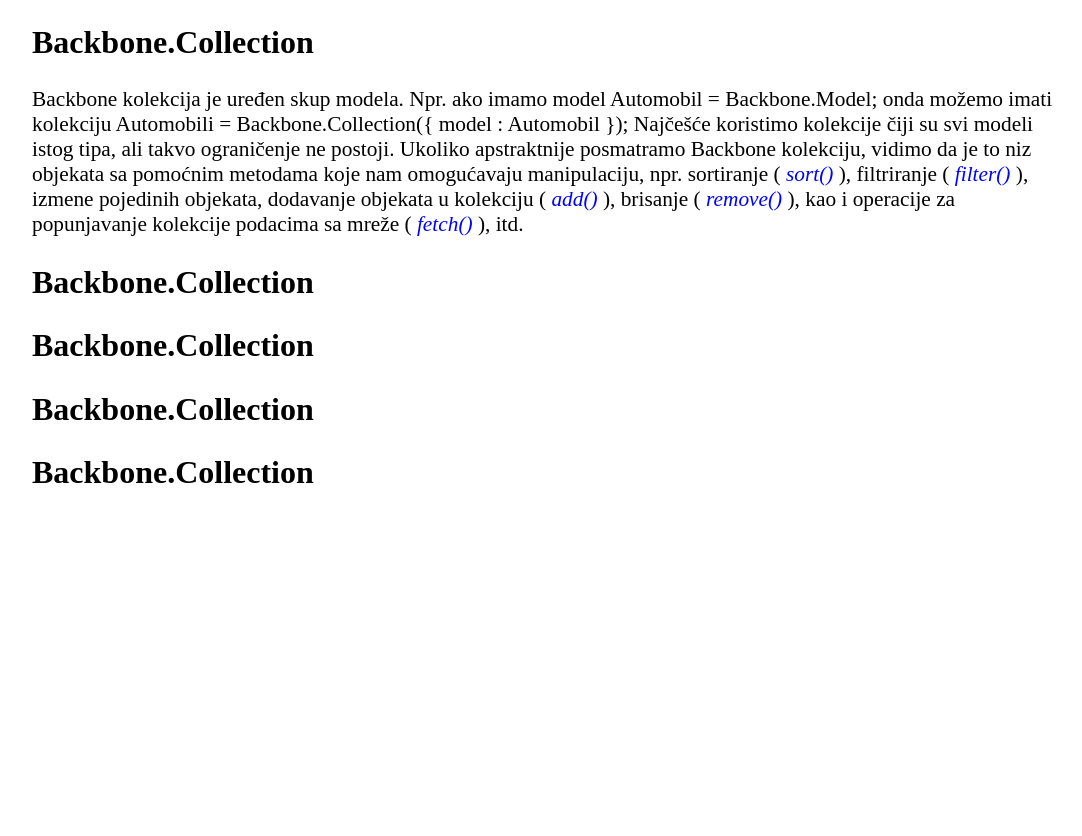
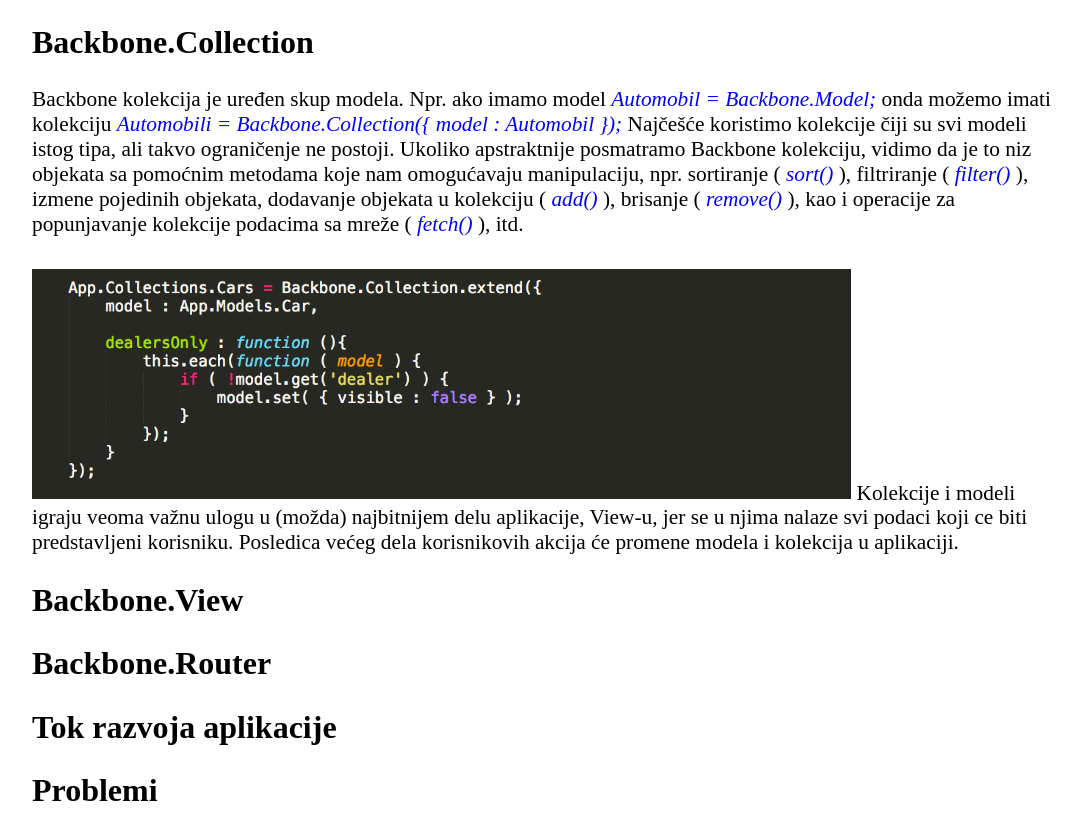
Before and after one commit to djordjeparovic/backboneWorkshop, a plain HTML site: page index.html in a window 1280 px wide. Shown: the part 3829-4665 px from the top of the page, without its empty margins (96-1178 px from the left). Before the commit the page ends 4347 px from the top, so only its background shows below. Drawn offline with Linux system fonts and the light colour scheme; a web font is replaced by a local one.

Commit message:
Rad na kolekcijama

```diff
--- a/index.html
+++ b/index.html
@@ -63,36 +63,38 @@
 
 <article>
 	<p><a id="backbone-collection"><h2>Backbone.Collection</h2></a>
-    Backbone kolekcija je uređen skup modela. Npr. ako imamo model Automobil = Backbone.Model; onda možemo imati kolekciju Automobili = Backbone.Collection({ model : Automobil }); Najčešće koristimo kolekcije čiji su svi modeli istog tipa, ali takvo ograničenje ne postoji.
+    Backbone kolekcija je uređen skup modela. Npr. ako imamo model <span>Automobil = Backbone.Model;</span> onda možemo imati kolekciju <span>Automobili = Backbone.Collection({ model : Automobil });</span> Najčešće koristimo kolekcije čiji su svi modeli istog tipa, ali takvo ograničenje ne postoji.
         Ukoliko apstraktnije posmatramo Backbone kolekciju, vidimo da je to niz objekata sa pomoćnim metodama koje nam omogućavaju manipulaciju, npr. sortiranje ( <span>sort()</span> ), filtriranje ( <span>filter()</span> ), izmene pojedinih objekata,
         dodavanje objekata u kolekciju ( <span>add()</span> ), brisanje ( <span>remove()</span> ), kao i operacije za popunjavanje kolekcije podacima sa mreže ( <span>fetch()</span> ), itd.
 	</p>
+    <img src="images/BackboneCollection.png" class="medium">
+    Kolekcije i modeli igraju veoma važnu ulogu u (možda) najbitnijem delu aplikacije, View-u, jer se u njima nalaze svi podaci koji ce biti predstavljeni korisniku. Posledica većeg dela korisnikovih akcija će promene modela i kolekcija u aplikaciji.
 
 </article>
 
 <article>
-	<p><a id="backbone-view"><h2>Backbone.Collection</h2></a>
+	<p><a id="backbone-view"><h2>Backbone.View</h2></a>
 
 	</p>
 
 </article>
 
 <article>
-	<p><a id="backbone-router"><h2>Backbone.Collection</h2></a>
+	<p><a id="backbone-router"><h2>Backbone.Router</h2></a>
 
 	</p>
 
 </article>
 
 <article>
-	<p><a id="development-flow"><h2>Backbone.Collection</h2></a>
+	<p><a id="development-flow"><h2>Tok razvoja aplikacije</h2></a>
 
 	</p>
 
 </article>
 
 <article>
-	<p><a id="problems"><h2>Backbone.Collection</h2></a>
+	<p><a id="problems"><h2>Problemi</h2></a>
 
 	</p>
 
```
Also changed, not shown: images/BackboneCollection.png (added).
